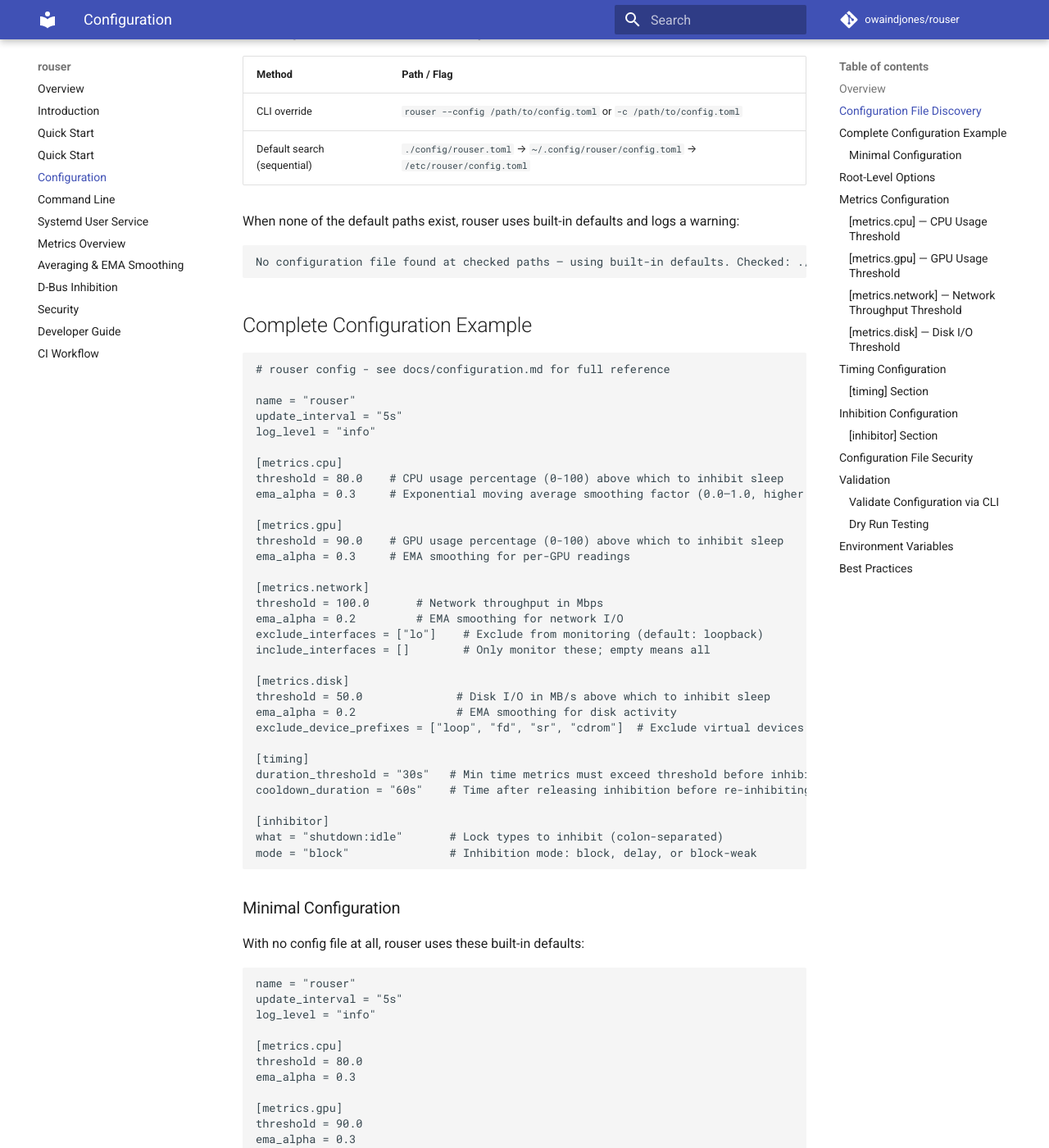
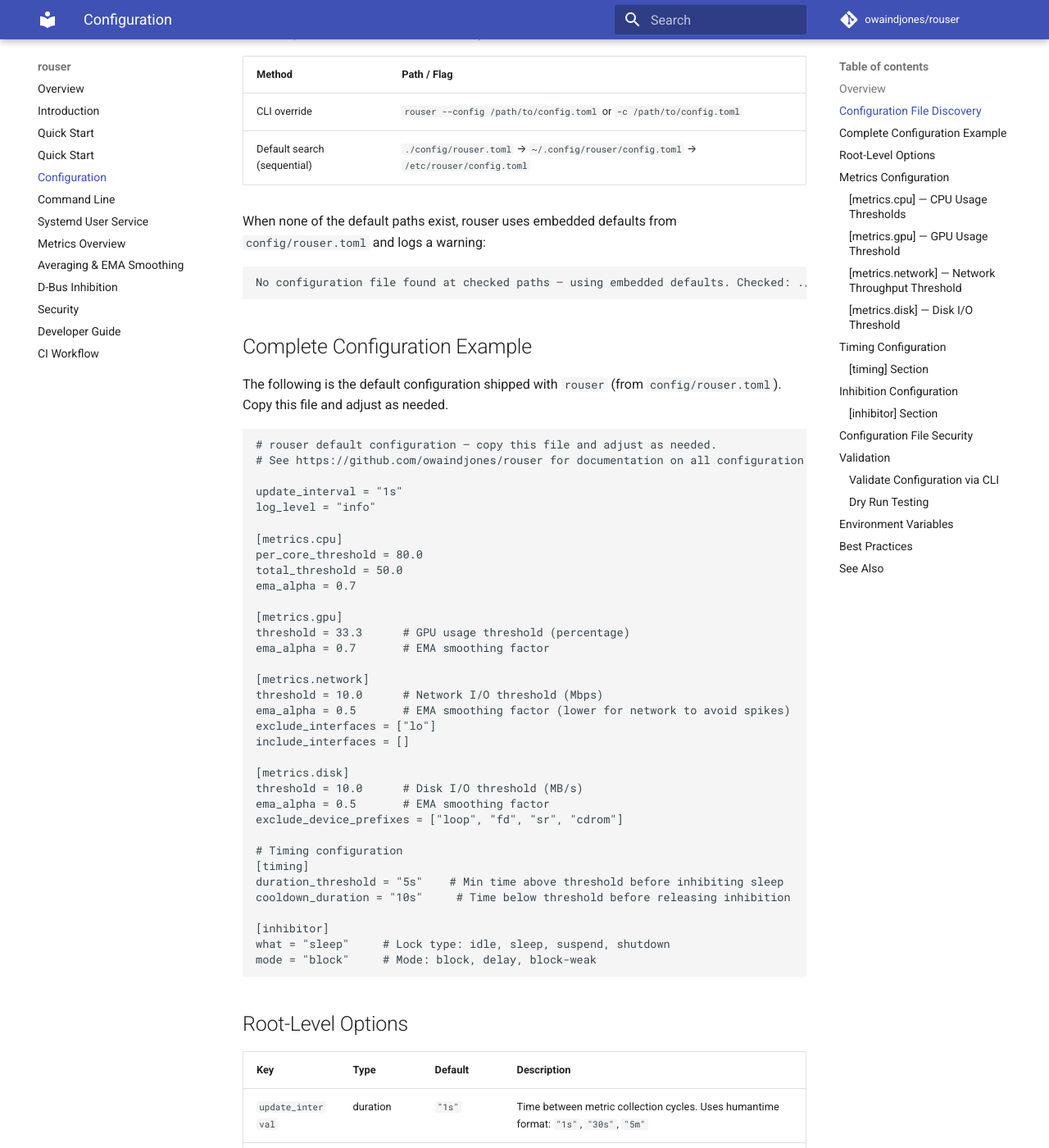
Before and after one commit to owaindjones/rouser, an MkDocs documentation site: the page built from docs/configuration.md, in a window 1280 px wide and 1400 px high, scrolled down 572 px. Shown: the whole window at 82% size. Built offline with MkDocs 1.6.1 and Material for MkDocs 9.7.7, drawn with Linux system fonts in a browser that asks for light colours; comment, search, counter and statistics services are not loaded; some of the changed text lies outside the part shown.

Commit message:
docs: cleanup docs directory — fix logo path, remove WOL refs, deduplicate and simplify
- Fix broken logo path in docs/index.md (../docs → ./)
- Remove all Wake-on-LAN references from README.md and docs/introduction.md
  (rouser does not implement WOL functionality)
- Simplify README from ~384 lines to overview + quick start; remove duplicate
  inhibition flow, outdated config example, and detailed architecture sections
  that belong in docs/
- Update docs/configuration.md defaults to match embedded config/rouser.toml:
  per_core_threshold + total_threshold for CPU, updated EMA alphas (0.7/0.5),
  lower thresholds matching actual embedded values
- Add CONTRIBUTING.md documentation sync rule requiring docs update when
  default config changes
- Add AGENTS.md core principle to read CONTRIBUTING.md before making changes

````diff
--- a/docs/configuration.md
+++ b/docs/configuration.md
@@ -19,102 +19,71 @@
 | CLI override | `rouser --config /path/to/config.toml` or `-c /path/to/config.toml` |
 | Default search (sequential) | `./config/rouser.toml` → `~/.config/rouser/config.toml` → `/etc/rouser/config.toml` |
 
-When none of the default paths exist, rouser uses built-in defaults and logs a warning:
+When none of the default paths exist, rouser uses embedded defaults from `config/rouser.toml` and logs a warning:
 
 ```
-No configuration file found at checked paths — using built-in defaults. Checked: ./config/rouser.toml, ~/.config/rouser/config.toml, /etc/rouser/config.toml
+No configuration file found at checked paths — using embedded defaults. Checked: ./config/rouser.toml, ~/.config/rouser/config.toml, /etc/rouser/config.toml
 ```
 
 ## Complete Configuration Example
 
+The following is the default configuration shipped with `rouser` (from `config/rouser.toml`). Copy this file and adjust as needed.
+
 ```toml
-# rouser config - see docs/configuration.md for full reference
+# rouser default configuration — copy this file and adjust as needed.
+# See https://github.com/owaindjones/rouser for documentation on all configuration options.
 
-name = "rouser"
-update_interval = "5s"
+update_interval = "1s"
 log_level = "info"
 
 [metrics.cpu]
-threshold = 80.0    # CPU usage percentage (0-100) above which to inhibit sleep
-ema_alpha = 0.3     # Exponential moving average smoothing factor (0.0–1.0, higher = less smoothed)
+per_core_threshold = 80.0
+total_threshold = 50.0
+ema_alpha = 0.7
 
 [metrics.gpu]
-threshold = 90.0    # GPU usage percentage (0-100) above which to inhibit sleep
-ema_alpha = 0.3     # EMA smoothing for per-GPU readings
+threshold = 33.3      # GPU usage threshold (percentage)
+ema_alpha = 0.7       # EMA smoothing factor
 
 [metrics.network]
-threshold = 100.0       # Network throughput in Mbps
-ema_alpha = 0.2         # EMA smoothing for network I/O
-exclude_interfaces = ["lo"]    # Exclude from monitoring (default: loopback)
-include_interfaces = []        # Only monitor these; empty means all
-
-[metrics.disk]
-threshold = 50.0              # Disk I/O in MB/s above which to inhibit sleep
-ema_alpha = 0.2               # EMA smoothing for disk activity
-exclude_device_prefixes = ["loop", "fd", "sr", "cdrom"]  # Exclude virtual devices
-
-[timing]
-duration_threshold = "30s"   # Min time metrics must exceed threshold before inhibiting
-cooldown_duration = "60s"    # Time after releasing inhibition before re-inhibiting possible
-
-[inhibitor]
-what = "shutdown:idle"       # Lock types to inhibit (colon-separated)
-mode = "block"               # Inhibition mode: block, delay, or block-weak
-```
-
-### Minimal Configuration
-
-With no config file at all, rouser uses these built-in defaults:
-
-```toml
-name = "rouser"
-update_interval = "5s"
-log_level = "info"
-
-[metrics.cpu]
-threshold = 80.0
-ema_alpha = 0.3
-
-[metrics.gpu]
-threshold = 90.0
-ema_alpha = 0.3
-
-[metrics.network]
-threshold = 100.0
-ema_alpha = 0.2
+threshold = 10.0      # Network I/O threshold (Mbps)
+ema_alpha = 0.5       # EMA smoothing factor (lower for network to avoid spikes)
 exclude_interfaces = ["lo"]
 include_interfaces = []
 
 [metrics.disk]
-threshold = 50.0
-ema_alpha = 0.2
+threshold = 10.0      # Disk I/O threshold (MB/s)
+ema_alpha = 0.5       # EMA smoothing factor
 exclude_device_prefixes = ["loop", "fd", "sr", "cdrom"]
 
+# Timing configuration
 [timing]
-duration_threshold = "30s"
-cooldown_duration = "60s"
+duration_threshold = "5s"    # Min time above threshold before inhibiting sleep
+cooldown_duration = "10s"     # Time below threshold before releasing inhibition
 
 [inhibitor]
-what = "shutdown:idle"
-mode = "block"
+what = "sleep"     # Lock type: idle, sleep, suspend, shutdown
+mode = "block"     # Mode: block, delay, block-weak
 ```
 
 ## Root-Level Options
 
 | Key | Type | Default | Description |
 |-----|------|---------|-------------|
-| `name` | string | `"rouser"` | Daemon name for logging (reserved for future use) |
-| `update_interval` | duration | `"5s"` | Time between metric collection cycles. Uses humantime format: `"1s"`, `"30s"`, `"5m"` |
+| `update_interval` | duration | `"1s"` | Time between metric collection cycles. Uses humantime format: `"1s"`, `"30s"`, `"5m"` |
 | `log_level` | string | `"info"` | Logging level: `debug`, `info`, `warn`, `error`. Can also be set via `-l/--log-level` CLI flag or `RUST_LOG` env var |
 
 ## Metrics Configuration
 
-### `[metrics.cpu]` — CPU Usage Threshold
+### `[metrics.cpu]` — CPU Usage Thresholds
+
+CPU usage is measured per-core (frequency-weighted from sysfs cpufreq data) and as a total average. Both thresholds must be considered independently.
 
 | Key | Type | Default (0–100) | Description |
 |-----|------|-----------------|-------------|
-| `threshold` | f64 | `80.0` | CPU usage percentage above which to inhibit sleep |
-| `ema_alpha` | f64 | `0.3` | EMA smoothing factor: higher = more responsive, lower = smoother readings |
+| `per_core_threshold` | f64 | `80.0` | Per-core CPU usage percentage above which to inhibit sleep |
+| `total_threshold` | f64 | `50.0` | Total (averaged across cores) CPU usage percentage above which to inhibit sleep |
+| `ema_alpha` | f64 | `0.7` | EMA smoothing factor: higher = more responsive, lower = smoother readings |
 
 ### `[metrics.gpu]` — GPU Usage Threshold
 
@@ -122,8 +91,8 @@
 
 | Key | Type | Default (0–100) | Description |
 |-----|------|-----------------|-------------|
-| `threshold` | f64 | `90.0` | GPU usage percentage above which to inhibit sleep |
-| `ema_alpha` | f64 | `0.3` | EMA smoothing factor for per-GPU readings |
+| `threshold` | f64 | `33.3` | GPU usage percentage above which to inhibit sleep |
+| `ema_alpha` | f64 | `0.7` | EMA smoothing factor for per-GPU readings |
 
 ### `[metrics.network]` — Network Throughput Threshold
 
@@ -131,8 +100,8 @@
 
 | Key | Type | Default | Description |
 |-----|------|---------|-------------|
-| `threshold` | f64 | `100.0` | Network throughput in Mbps above which to inhibit sleep |
-| `ema_alpha` | f64 | `0.2` | EMA smoothing factor for network I/O |
+| `threshold` | f64 | `10.0` | Network throughput in Mbps above which to inhibit sleep |
+| `ema_alpha` | f64 | `0.5` | EMA smoothing factor for network I/O |
 | `exclude_interfaces` | array of strings | `["lo"]` | Interface names to exclude from monitoring |
 | `include_interfaces` | array of strings | `[]` | If non-empty, only monitor these interfaces; empty means all available interfaces |
 
@@ -142,8 +111,8 @@
 
 | Key | Type | Default | Description |
 |-----|------|---------|-------------|
-| `threshold` | f64 | `50.0` | Disk I/O in MB/s above which to inhibit sleep |
-| `ema_alpha` | f64 | `0.2` | EMA smoothing factor for disk activity |
+| `threshold` | f64 | `10.0` | Disk I/O in MB/s above which to inhibit sleep |
+| `ema_alpha` | f64 | `0.5` | EMA smoothing factor for disk activity |
 | `exclude_device_prefixes` | array of strings | `["loop", "fd", "sr", "cdrom"]` | Device name prefixes to exclude (e.g., `loop*`, `fd*`) |
 
 ## Timing Configuration
@@ -152,10 +121,10 @@
 
 | Key | Type | Default | Description |
 |-----|------|---------|-------------|
-| `duration_threshold` | duration | `"30s"` | Minimum continuous time metrics must exceed threshold before inhibiting sleep. Prevents brief spikes from triggering inhibition. |
-| `cooldown_duration` | duration | `"60s"` | Time after releasing inhibition during which the daemon won't re-inhibit even if thresholds are exceeded again. Helps with bursty workloads. |
+| `duration_threshold` | duration | `"5s"` | Minimum continuous time metrics must exceed threshold before inhibiting sleep. Prevents brief spikes from triggering inhibition. |
+| `cooldown_duration` | duration | `"10s"` | Time after releasing inhibition during which the daemon won't re-inhibit even if thresholds are exceeded again. Helps with bursty workloads. |
 
-**Note**: There is no `idle_duration` field — the cooldown mechanism replaces it. A metric exceeding threshold for at least `duration_threshold` triggers inhibition; all metrics below their respective thresholds for at least `cooldown_duration` releases inhibition.
+**Note**: There is no `idle_duration` field — the cooldown mechanism replaces it. A metric exceeding threshold for at least `duration_threshold` triggers inhibition; all metrics below their respective thresholds for at least `cooldown_duration` releases inhibition. See [d-bus-inhibition.md](d-bus-inhibition.md) for details on how inhibition works.
 
 ## Inhibition Configuration
 
@@ -163,8 +132,8 @@
 
 | Key | Type | Default | Description |
 |-----|------|---------|-------------|
-| `what` | string | `"shutdown:idle"` | Lock types to inhibit (colon-separated). Values: `idle`, `sleep`, `suspend`, `shutdown`. Multiple values combined with colons, e.g., `"sleep:suspend"`. |
-| `mode` | string | `"block"` | Inhibition mode. Values: `block` (completely blocks sleep), `delay` (delays sleep for duration of inhibition), `block-weak` (blocks but can be overridden by privileged processes). |
+| `what` | string | `"sleep"` | Lock types to inhibit (colon-separated). Values: `idle`, `sleep`, `suspend`, `shutdown`. Multiple values combined with colons, e.g., `"sleep:suspend"`. See [d-bus-inhibition.md](d-bus-inhibition.md) for lock type details. |
+| `mode` | string | `"block"` | Inhibition mode. Values: `block` (completely blocks sleep), `delay` (delays sleep for duration of inhibition), `block-weak` (blocks but can be overridden by privileged processes). See [d-bus-inhibition.md](d-bus-inhibition.md) for more on inhibition modes. |
 
 ## Configuration File Security
 
@@ -193,7 +162,7 @@
 
 ### Dry Run Testing
 
-Test configuration with live metric collection without inhibiting sleep:
+Test configuration with live metric collection without inhibiting sleep. See [command-line.md](command-line.md) for full CLI reference.
 
 ```bash
 # Collect metrics indefinitely in dry-run mode
@@ -215,6 +184,12 @@
 ## Best Practices
 
 1. **Start with conservative thresholds**: Begin with higher CPU/GPU thresholds (90%) and lower network/disk thresholds
-2. **Use EMA smoothing**: Default alpha values (0.3 for CPU/GPU, 0.2 for network/disk) provide a good balance between responsiveness and noise filtering
+2. **Use EMA smoothing**: Default alpha values provide a good balance between responsiveness and noise filtering for your workload
 3. **Test before production**: Always use `--dry-run` mode to verify thresholds before deploying in daemon mode
 4. **Review logs regularly**: Use debug logging (`RUST_LOG=debug`) to understand your system's baseline activity before finalizing thresholds
+
+## See Also
+
+- [Command Line Reference](command-line.md) — All CLI arguments and usage examples
+- [Metrics Overview](metrics-overview.md) — How CPU, GPU, network, and disk metrics are collected
+- [D-Bus Inhibition](d-bus-inhibition.md) — How sleep inhibition works under the hood
````
Also changed, not shown: AGENTS.md (+1 -0 lines), CONTRIBUTING.md (+11 -0 lines), README.md (+26 -351 lines), docs/index.md (+1 -1 lines), docs/introduction.md (+0 -1 lines).
